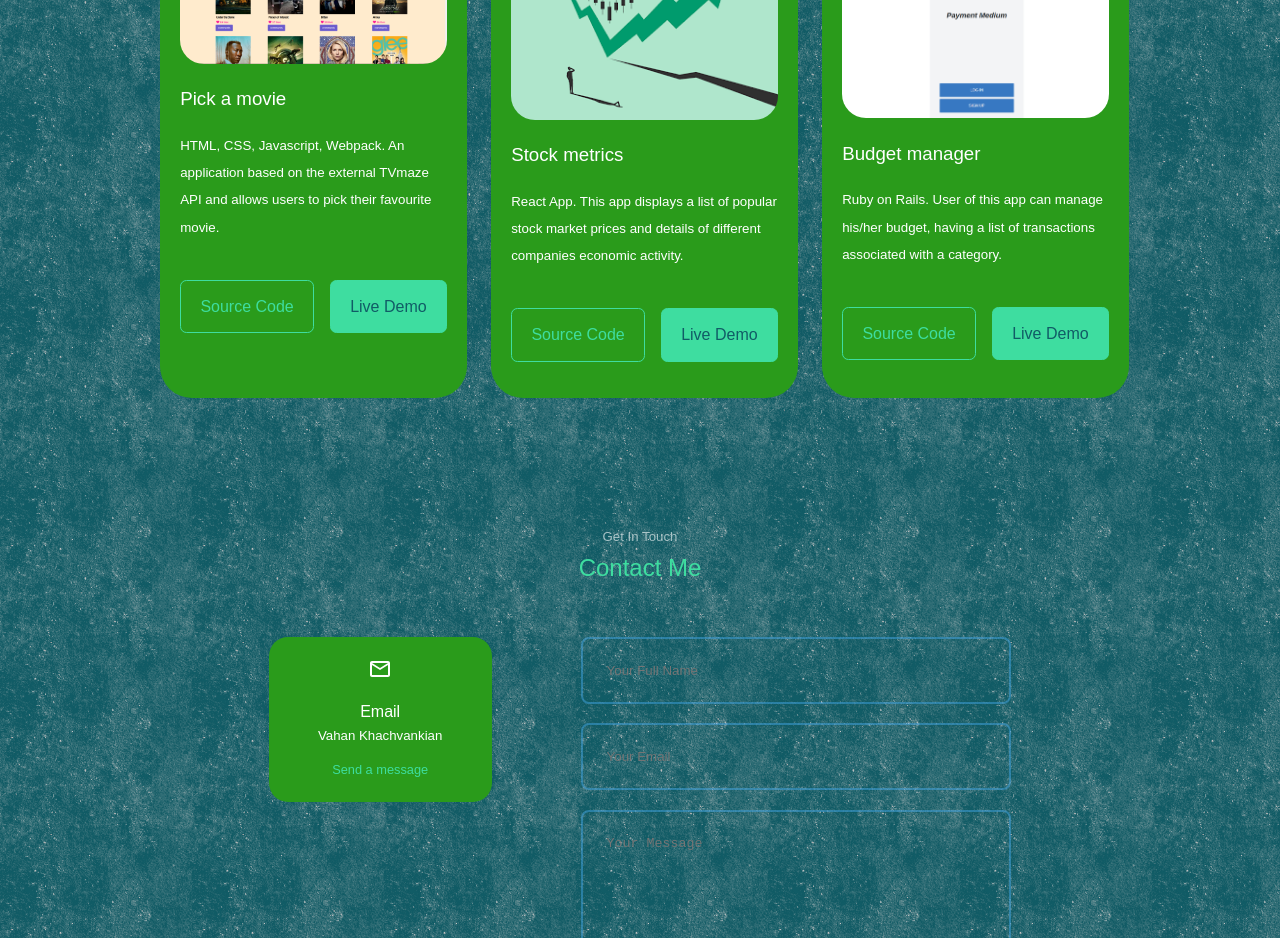
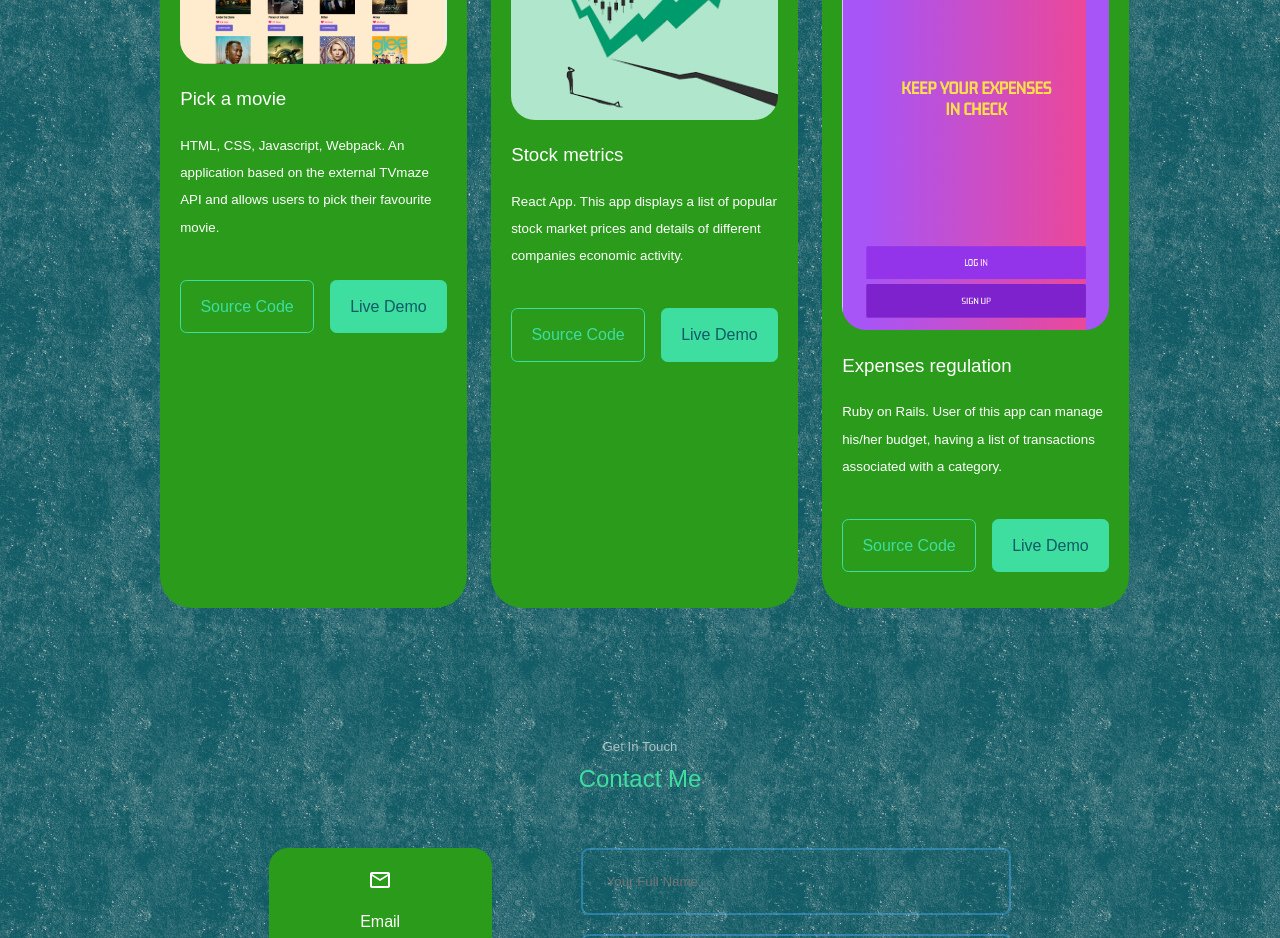
Before and after one commit to Gegardus/dev-portfolio, a React (Create React App) app: page / in a window 1280 px wide. Shown: the part 2420-3358 px from the top of the page. Built offline with nearby package versions, Linux system fonts and the light colour scheme; the HTML template or start-up script is replaced by a standard one; a web font is replaced by a local one.

Commit message:
Update portfolio projects

```diff
--- a/src/components/portfolio/Portfolio.js
+++ b/src/components/portfolio/Portfolio.js
@@ -62,11 +62,11 @@ const projectData = [
   {
     id: 6,
     image: ProjectImage6,
-    title: 'Budget manager',
-    github: 'https://github.com/Gegardus/budget-manager',
+    title: 'Expenses regulation',
+    github: 'https://github.com/Gegardus/expenses-regulation',
     description:
       'Ruby on Rails. User of this app can manage his/her budget, having a list of transactions associated with a category.',
-    demo: 'https://pacific-castle-28636.herokuapp.com/'
+    demo: 'https://expenses-regulation.herokuapp.com/'
   }
 ];
 
```
Also changed, not shown: src/assets/payment.png.
